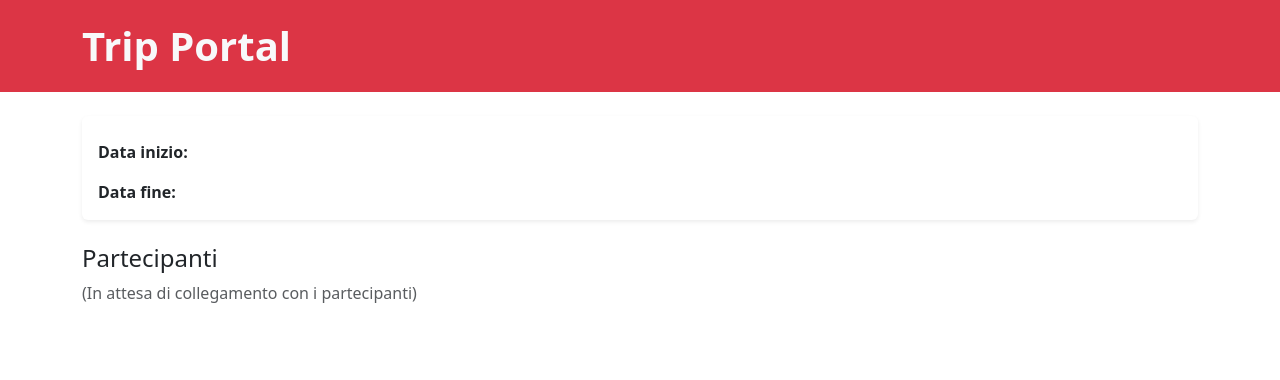
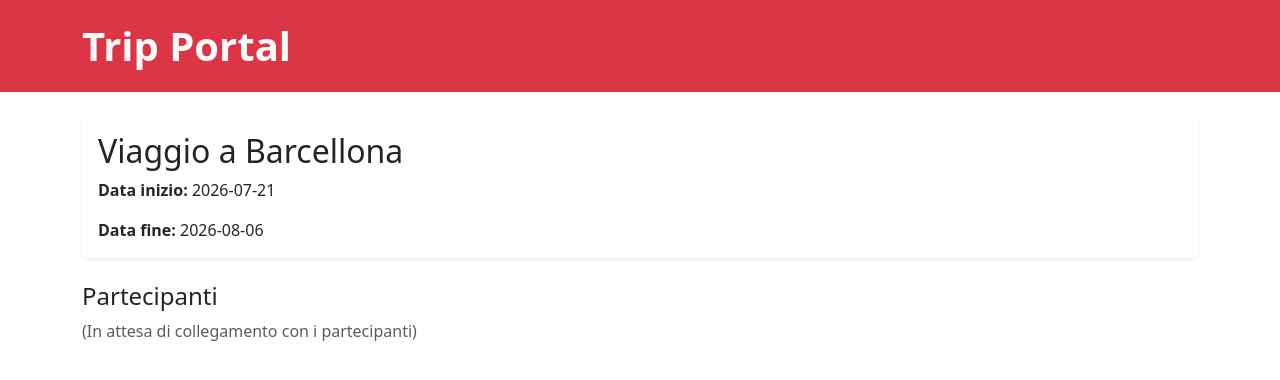
Before and after one commit to Michele-Brignola/carrier-service-gruppo-1, a React (Vite) app: page /trip/1 in a window 1280 px wide. Shown: the top 380 px of the page. Built offline with nearby package versions, Linux system fonts and the light colour scheme.

Commit message:
modifiche in inglese

```diff
--- a/src/pages/TripDetailPage.jsx
+++ b/src/pages/TripDetailPage.jsx
@@ -25,14 +25,14 @@ export default function TripDetailPage({ onBack }) {
       <div className="card shadow-sm border-0">
         <div className="card-body">
 
-          <h2 className="card-title">{viaggio.nome}</h2>
+          <h2 className="card-title">{viaggio.name}</h2>
 
           <p className="card-text">
-            <strong>Data inizio:</strong> {viaggio.data_inizio}
+            <strong>Data inizio:</strong> {viaggio.start_date}
           </p>
 
           <p className="card-text">
-            <strong>Data fine:</strong> {viaggio.data_fine}
+            <strong>Data fine:</strong> {viaggio.end_date}
           </p>
 
         </div>
```
